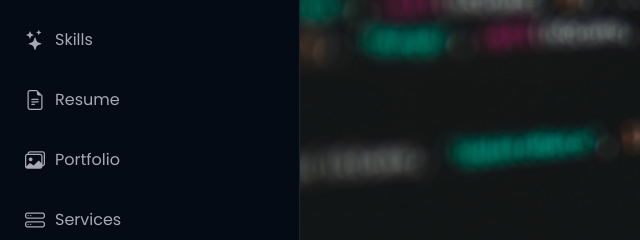
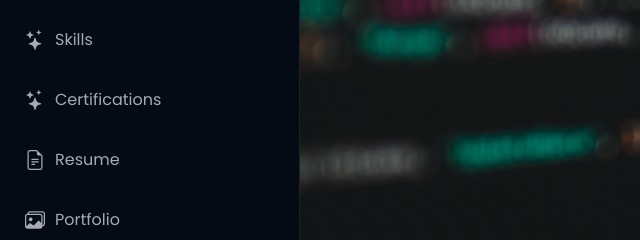
Before and after one commit to umairva7/portfolio, a plain HTML site: page index.html in a window 1280 px wide. Shown: the part 466-706 px from the top of the page, 0-640 px from the left. Drawn offline with nearby package versions, Linux system fonts and the light colour scheme.

Commit message:
Add Certifications Section

```diff
--- a/index.html
+++ b/index.html
@@ -62,6 +62,7 @@
         <li><a href="#about"><i class="bi bi-person navicon"></i> About</a></li>
         <li><a href="#upwork"><i class="bi bi-briefcase navicon"></i> Upwork</a></li>
         <li><a href="#skills"><i class="bi bi-stars navicon"></i> Skills</a></li>
+        <li><a href="#certifications"><i class="bi bi-stars navicon"></i> Certifications</a></li>
         <li><a href="#resume"><i class="bi bi-file-earmark-text navicon"></i> Resume</a></li>
         <li><a href="#portfolio"><i class="bi bi-images navicon"></i> Portfolio</a></li>
         <li><a href="#services"><i class="bi bi-hdd-stack navicon"></i> Services</a></li>
```
